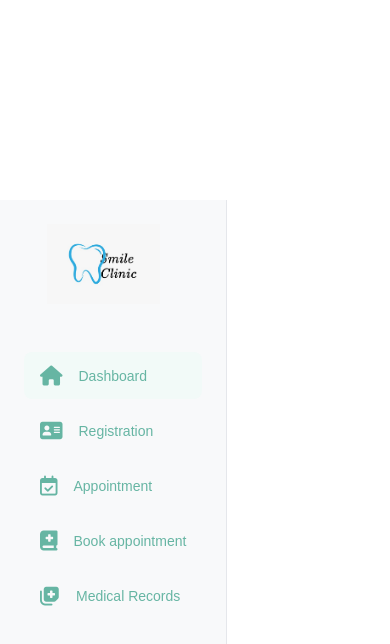
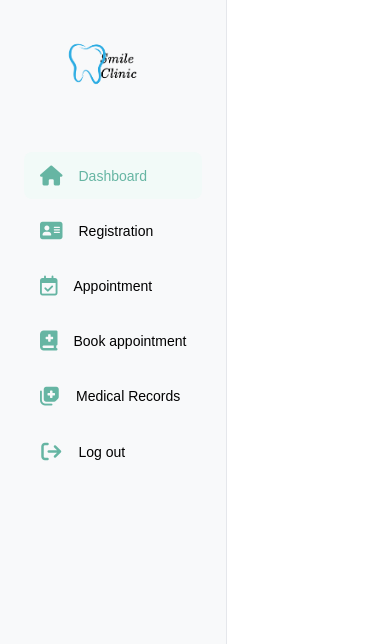
Before and after one commit to Smile-T1/smile-frontend, a React (Vite) app in the folder smile front-end/: page / in a window 390 px wide. Shown: the top 644 px of the page. Built offline with nearby package versions, Linux system fonts and the light colour scheme.

Commit message:
Update Sidebar component with responsive design and state management
- Add state to manage sidebar open/closed state and handle window resize event
- Update Sidebar.css with new styles for flex direction, transition, and overflow
-

```diff
--- a/smile front-end/src/Components/Sidebar/Sidebar.css
+++ b/smile front-end/src/Components/Sidebar/Sidebar.css
@@ -1,6 +1,7 @@
-.sidebar-portal{
-    grid-column-start:  2;
-    grid-column-end: 2;
+.sidebar-portal {
+    display: flex;
+    flex-direction: column;
+    transition: width 0.3s ease;
 }
 
 .content-wrapper-sidebar{
@@ -9,6 +10,8 @@
     width: 100%;
     padding-bottom: 1.5rem;
     padding-top: 1.5rem;
+    height: 100vh;
+    overflow-x: hidden;
 }
 
 a,
@@ -24,6 +27,7 @@ a,
     margin-left: 0.5rem;
     max-width: 100%;
     display: block;
+    transition: width 0.3s ease;
 }
 
 .options-sidebar-list{
@@ -33,6 +37,7 @@ a,
     flex-direction: column;
     gap: .5rem;
     margin-top: 3rem;
+    transition: opacity 0.3s ease;
 }
 
 .sidebar-link{
@@ -47,6 +52,17 @@ a,
 
 .sidebar-link.active {
     background-color: rgb(242, 250, 248);
+    color: rgb(102 181 163);
+}
+
+.sidebar-link.active .sidebar-text{
+    color: rgb(102 181 163);
+}
+
+.sidebar-link:hover,
+.sidebar-link:hover .sidebar-text {
+    background-color: rgb(242, 250, 248);
+    color: rgb(102 181 163);
 }
 
 .icon{
@@ -57,18 +73,69 @@ a,
 }
 
 .sidebar-text{
-    color: rgb(102 181 163);
+    color: black;
     font-weight: 500;
     font-size: .875rem;
     line-height: 1.25rem;
     margin: 0;
 }
-@media (min-width: 1280px) {
-    .sidebar-portal{
-        display: block;
+.sidebar-toggle {
+    cursor: pointer;
+    padding: 0.5rem;
+    display: flex;
+    justify-content: center;
+    align-items: center;
+}
+
+.toggle-icon {
+    font-size: 1.5rem;
+    color: rgb(102, 181, 163);
+    transition: transform 0.5s ease;
+}
+
+.sidebar-portal.closed {
+    width: 4rem;
+}
+
+@media(max-width: 1250px){
+    .sidebar-portal.closed {
+        width: 4rem; /* Adjust as needed */
+    }
+    .sidebar-portal.closed .content-wrapper-sidebar {
+        overflow-x: hidden;
     }
 
-    .content-wrapper-sidebar{
-        height: 100vh;
+    .sidebar-portal.closed .sidebar-text {
+        opacity: 0;
+        pointer-events: none;
+    }
+
+    .sidebar-portal.closed .image-container{
+        display: flex;
+    }
+    .sidebar-portal.closed .logo-closed {
+        margin: 0;
+        position: relative;
+        right: 1.2rem;
+        max-width: 4rem;
+        height: 4rem;
+    }
+    .sidebar-portal.closed .sidebar-link{
+        background: transparent;
+    }
+    .sidebar-portal.closed .icon{
+        position: relative;
+        border: 1px solid transparent;
+        border-radius: 12px;
+        padding: 5px;
+        align-items: center;
+        right: 0.9rem;
+    }
+    .sidebar-portal.closed .icon:hover{
+        background-color: rgb(242, 250, 248);
+    }
+    .sidebar-portal.closed .sidebar-link.active .icon{
+        background-color: rgb(242, 250, 248);
+        color: rgb(102 181 163);
     }
 }
--- a/smile front-end/src/Components/Sidebar/Sidebar.jsx
+++ b/smile front-end/src/Components/Sidebar/Sidebar.jsx
@@ -1,19 +1,44 @@
-import React, { useState } from 'react';
+import React, { useState, useEffect } from 'react';
 import "./Sidebar.css";
 import Logo from "../../assets/Smile.png";
+import Logo_without from "../../assets/Smile_without.png"
 import { Link } from 'react-router-dom';
 
 function Sidebar() {
-  // State to manage active link
+  const [sidebarOpen, setSidebarOpen] = useState(true);
   const [activeLink, setActiveLink] = useState('/patient/dashboard');
 
+  useEffect(() => {
+    const handleResize = () => {
+      if (window.innerWidth <= 1250) {
+        setSidebarOpen(false);
+      } else {
+        setSidebarOpen(true);
+      }
+    };
+
+    // Listen to window resize event
+    window.addEventListener('resize', handleResize);
+
+    // Cleanup the event listener on component unmount
+    return () => window.removeEventListener('resize', handleResize);
+  }, []);
+
   return (
-    <div className='sidebar-portal'>
+    <div className={`sidebar-portal ${sidebarOpen ? 'open' : 'closed'}`}>
       <div className='content-wrapper-sidebar px-4'>
-        <a href="/" className='logo-link'>
-          <img src={Logo} alt="Smile" className='logo'/>
-        </a>
-        <div className='options-sidebar-list'>
+        <div className='image-container'>
+          {sidebarOpen ? (
+            <a href="/" className='logo-link'>
+              <img src={Logo} alt="Smile" className='logo'/>
+            </a>
+          ) : (
+            <div className="logo-wrapper">
+              <img src={Logo_without} alt="Closed Logo" className='logo-closed'/>
+            </div>
+          )}
+        </div>
+        <div className={`options-sidebar-list ${sidebarOpen ? 'open' : 'closed'}`}>
           <Link to={'/patient/dashboard'} className={`sidebar-link ${activeLink === '/patient/dashboard' ? 'active' : ''}`} onClick={() => setActiveLink('/patient/dashboard')}>
             <i className="fa-solid fa-house icon" viewBox="0 0 24 24"/>
             <p className='sidebar-text'>Dashboard</p>
@@ -34,6 +59,10 @@ function Sidebar() {
             <i className="fa-solid fa-notes-medical icon" viewBox="0 0 24 24"/>
             <p className='sidebar-text'>Medical Records</p>
           </Link>
+          <Link to="/" className='sidebar-link'>
+            <i class="fa-solid fa-arrow-right-from-bracket icon" viewBox="0 0 24 24"/>
+            <p className='sidebar-text'>Log out</p>
+          </Link>
         </div>
       </div>
     </div>
```
Also changed, not shown: smile front-end/src/assets/Smile.png, smile front-end/src/assets/Smile_without.png (added).
